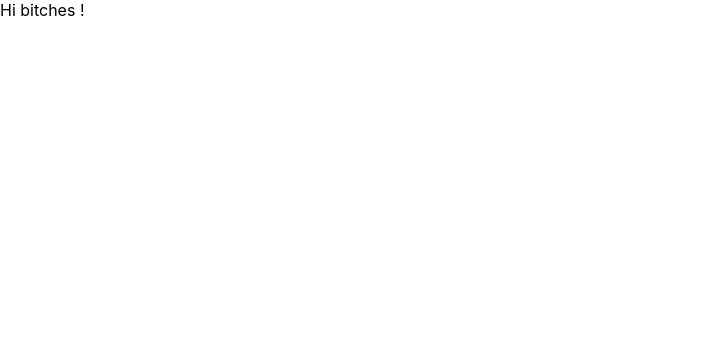
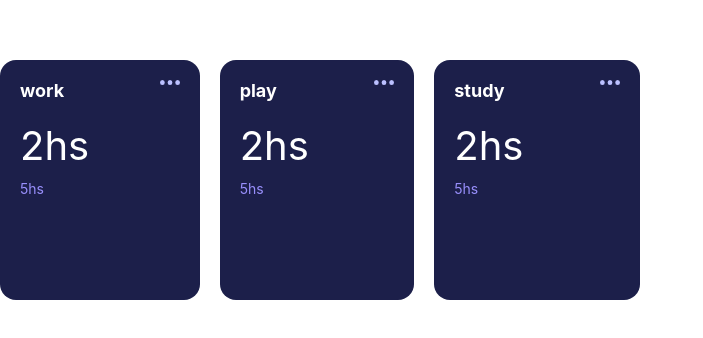
Before and after one commit to monsterkosh/jeremy-project, a React (Create React App) app: page / in a window 1280 px wide. Shown: the top 338 px of the page, without its empty margins (0-703 px from the left). Built offline with nearby package versions, Linux system fonts and the light colour scheme.

Commit message:
Missing title className on Card.js

```diff
--- a/src/App.js
+++ b/src/App.js
@@ -1,8 +1,10 @@
+import CardGroup from "./components/CardGroup/CardGroup";
+
 function App() {
   return (
     <div className='App'>
       <header className='App-header'>
-        <div>Hi bitches !</div>
+        <CardGroup />
       </header>
     </div>
   );
--- a/src/components/CardGroup/CardGroup.js
+++ b/src/components/CardGroup/CardGroup.js
@@ -1,11 +1,11 @@
 import React from 'react'
-import './CardGroup.css'
+import style from './CardGroup.module.css'
 import Card from '../Cards/Card';
 import PropTypes from 'prop-types';
 
 const CardGroup = ({cards = [{title: "work", hours: "2hs", lasthours: "5hs"},{title: "play", hours: "2hs", lasthours: "5hs"},{title: "study", hours: "2hs", lasthours: "5hs"}]}) => {
     return(
-        <div className="card-group__container">
+        <div className={style.card_group__container}>
             {cards.map(item => (
                 <Card title={item.title} hours={item.hours} lasthours={item.lasthours}/>
             ))}
--- a/src/components/CardGroup/CardGroup.css
+++ b/src/components/CardGroup/CardGroup.module.css
@@ -1,4 +1,4 @@
-.card-group__container {
+.card_group__container {
     display: grid;
     grid-template-columns: auto auto auto;
     height: 100%;
@@ -8,7 +8,7 @@
 }
 
 @media (max-width: 480px){
-    .card-group__container {
+    .card_group__container {
         display: flex;
         flex-direction: column;
     }
--- a/src/components/Cards/Card.js
+++ b/src/components/Cards/Card.js
@@ -1,20 +1,21 @@
 import React from 'react'
+import image from '../../assets/cards/icon-ellipsis.svg'
 import PropTypes from 'prop-types';
-import './Card.css';
+import style from './Card.module.css';
 
 
 const Card = ({title, hours, lasthours}) => {
 
     return (
-        <div className={`card card-container ${activity}`}>
-            <div className="card-small">
-                <div className="card-main">
-                    <h3 className="card-title">{title}</h3>
-                    <img src="icon-ellipsis.a57a4ac8.svg" alt="ellipsis" className="card-image" />
+        <div className={`${style.card} ${style.card_container} ${style.title}`}>
+            <div className={style.card_small}>
+                <div className={style.card_main}>
+                    <h3 className={style.card_title}>{title}</h3>
+                    <img src={image} alt="ellipsis" className={style.card_image} />
                 </div>
-                <div className="card-details">
-                    <p className="card-currentTime">{hours}</p>
-                    <p className="card-previousTime">{lasthours}</p>
+                <div className={style.card_details}>
+                    <p className={style.card_currentTime}>{hours}</p>
+                    <p className={style.card_previousTime}>{lasthours}</p>
                 </div>
             </div>
         </div>
--- a/src/components/Cards/Card.css
+++ b/src/components/Cards/Card.module.css
@@ -10,14 +10,14 @@ p, h1, h2, h3 {
     color: #fff;
 }
 
-.card-container{
+.card_container{
     display: flex;
     flex-direction: column;
     justify-content: flex-end;
     height: 300px;
 }
 
-.card-small {
+.card_small {
     background-color: var(--dark-blue);
     border-radius: 16px;
     width: 100%;
@@ -25,48 +25,48 @@ p, h1, h2, h3 {
     overflow: hidden;
 }
 
-.card-small:hover {
+.card_small:hover {
     cursor: pointer;
     background-color: var(--blue);
 }
 
-.card-small .card-main,
-.card-imageHover .card-main{
+.card_small .card_main,
+.card_imageHover .card_main{
     margin: 20px;
     display: flex;
     justify-content: space-between;
 }
 
-.card-title {
+.card_title {
     font-size: 18px;
   }
 
-  .card-image {
+  .card_image {
     height: 5px;
     width: 20px;
     margin-left: 10px;
   }
-  .card-image:hover {
+  .card_image:hover {
     transform: scale(1.5);
     cursor: pointer;
   }
 
-  .card-details {
+  .card_details {
     margin: 20px;
   }
 
-  .card-currentTime {
+  .card_currentTime {
     font-size: 40px;
   }
 
-  .card-previousTime {
+  .card_previousTime {
     font-size: 14px;
     color: #988ffb;
     margin: 10px 0;
   }
 
   @media (max-width: 768px) {
-    .card-details {
+    .card_details {
       display: flex;
       justify-content: space-between;
     }
```
Also changed, not shown: src/assets/cards/icon-ellipsis.svg (renamed from src/assets/cards/icon-ellipsis.a57a4ac8.svg).
